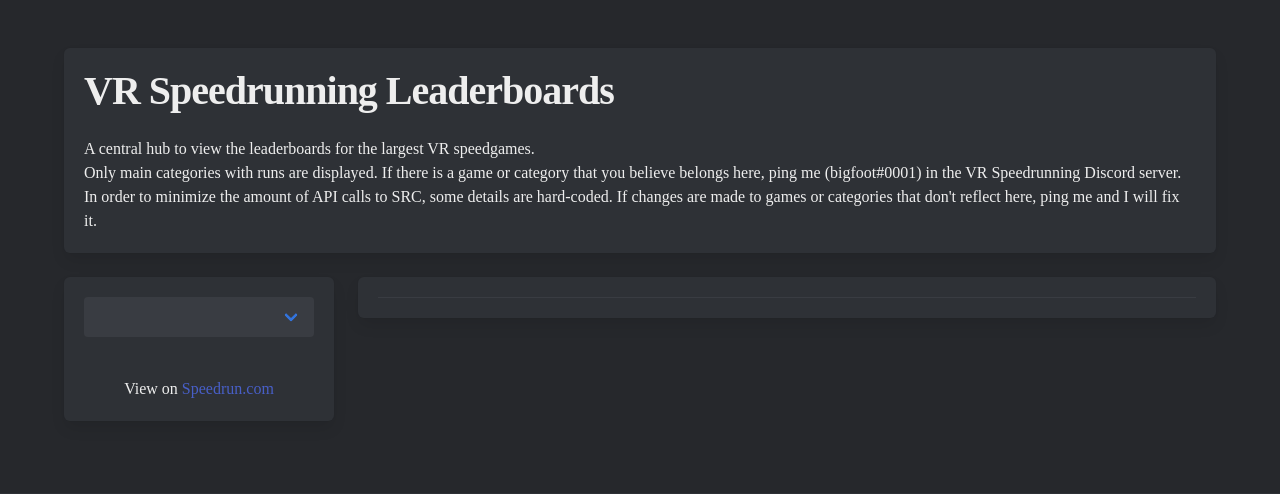
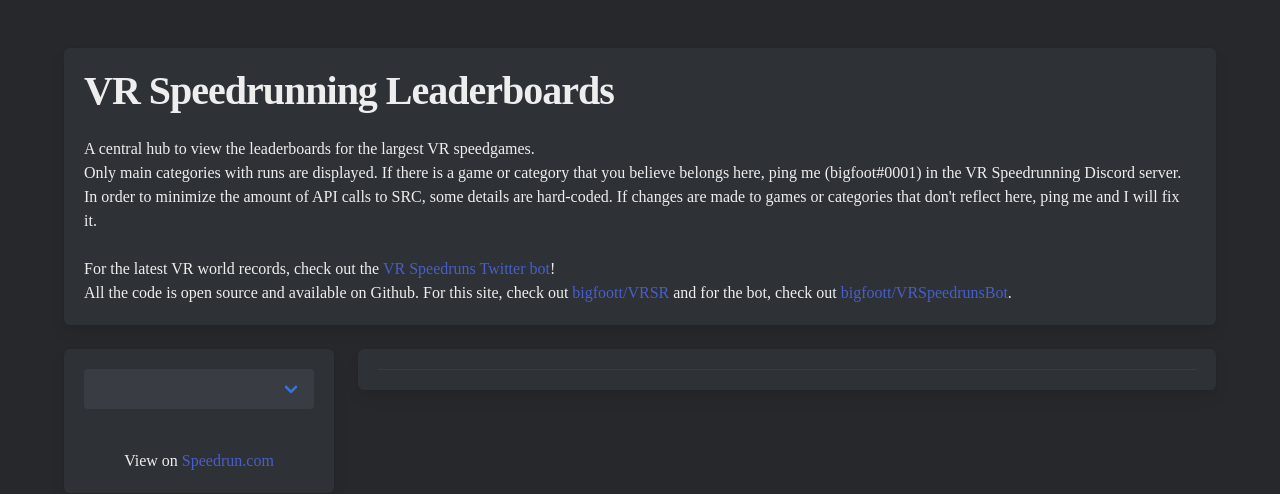
Before and after one commit to bigfoott/VRSR, a PHP site: page /vrsr.php in a window 1280 px wide. Shown: the top 494 px of the page. Run offline with PHP 8.4, Linux system fonts and the light colour scheme; lists and menus that the app fills with data are empty; some libraries are stand-ins or nearby versions; some web fonts are replaced.

Commit message:
added twitter and repos to main page

```diff
--- a/vrsr.php
+++ b/vrsr.php
@@ -24,6 +24,9 @@
 					<p>A central hub to view the leaderboards for the largest VR speedgames.</p>
 					<p>Only main categories with runs are displayed. If there is a game or category that you believe belongs here, ping me (bigfoot#0001) in the VR Speedrunning Discord server.</p>
 					<p>In order to minimize the amount of API calls to SRC, some details are hard-coded. If changes are made to games or categories that don't reflect here, ping me and I will fix it.</p>
+					<br>
+					<p>For the latest VR world records, check out the <a href="https://twitter.com/VRSpeedruns">VR Speedruns Twitter bot</a>!</p>
+					<p>All the code is open source and available on Github. For this site, check out <a href="https://github.com/bigfoott/VRSR">bigfoott/VRSR</a> and for the bot, check out <a href="https://github.com/bigfoott/VRSpeedrunsBot">bigfoott/VRSpeedrunsBot</a>.</p>
 				</div>
 			</div>
 			<div class="container">
```
